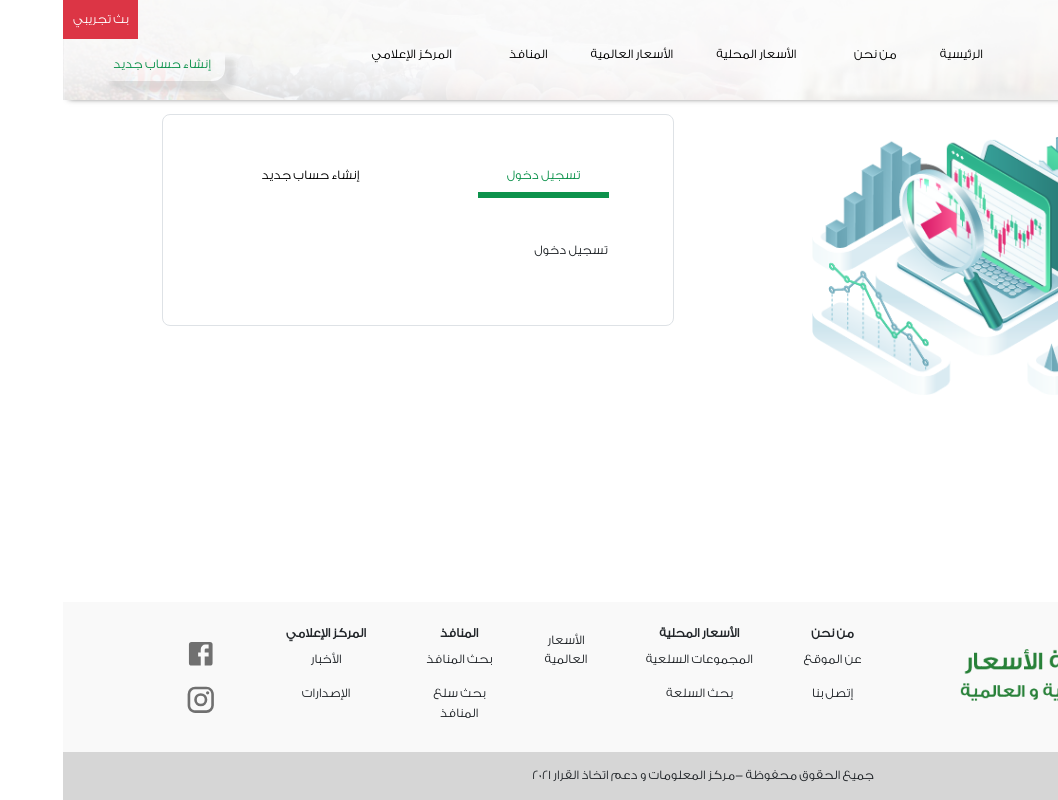
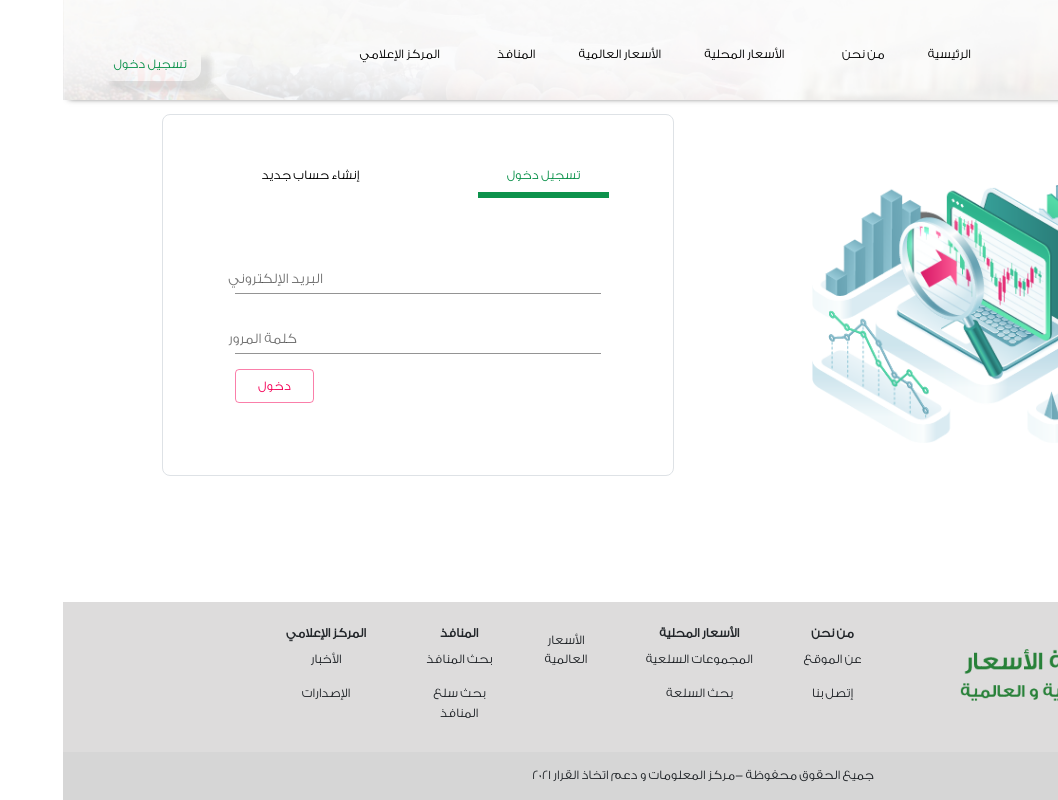
Before and after one commit to mostafashabanelbanna/AgriPrice, a React (Create React App) app: page /auth in a window 1280 px wide. Shown: the whole page, without its empty margins (222-1280 px from the left). Built offline with nearby package versions, Linux system fonts and the light colour scheme; what jss-rtl would draw is missing.

Commit message:
login page

```diff
--- a/src/components/Header_Footer/Footer.js
+++ b/src/components/Header_Footer/Footer.js
@@ -8,7 +8,7 @@ import siteLogo from "../../assets/images/header_footer/logo_banner.png";
 import { Link } from "react-router-dom";
 const Footer = () => {
   return (
-    <footer style={{ backgroundColor: "var(--main-gray)" }}>
+    <footer style={{ backgroundColor: "#dddcdc" }}>
       <Container>
         <Row className="p-4">
           {/* <Col lg={2}>
@@ -91,7 +91,7 @@ const Footer = () => {
               </Col>
             </Row>
           </Col>
-          <Col
+          {/* <Col
             lg={1}
             className="d-flex flex-column align-items-center justify-content-center"
           >
@@ -101,7 +101,7 @@ const Footer = () => {
             <a href="#" className="my-2">
               <InstagramIcon fontSize="large" style={{ color: "#707070" }} />
             </a>
-          </Col>
+          </Col> */}
         </Row>
       </Container>
       <Container fluid style={{ backgroundColor: "#d6d6d6" }}>
--- a/src/components/Header_Footer/Header.js
+++ b/src/components/Header_Footer/Header.js
@@ -2,16 +2,20 @@ import React, { useState } from "react";
 import { Link, NavLink } from "react-router-dom";
 
 import NavDropdown from "react-bootstrap/NavDropdown";
-
-// import MenuIcon from "@material-ui/icons/Menu";
 import MenuOpenIcon from "@material-ui/icons/MenuOpen";
 import CloseIcon from "@material-ui/icons/Close";
+import { connect } from "react-redux";
+
+import { saveLoginData } from "../../store/actions/Auth";
 
 import siteLogo from "../../assets/images/header_footer/logo_banner.png";
 
+import { useHistory } from "react-router";
+
 import "./Header.css";
 
-const Header = () => {
+const Header = (props) => {
+  const history = useHistory();
   const [click, setClick] = useState(false);
   const [showAboutUs, setAboutUs] = useState(false);
   const [showMediaCorner, setMediaCorner] = useState(false);
@@ -49,6 +53,12 @@ const Header = () => {
   const closeMobileMenu = (parent) => {
     setParent(parent);
     setClick(false);
+  };
+
+  const logOut = () => {
+    props.saveLoginDataObj({});
+    localStorage.removeItem("token");
+    history.push("/auth");
   };
 
   return (
@@ -238,7 +248,8 @@ const Header = () => {
               </NavDropdown>
             </li>
           </ul>
-          <div
+
+          {/* <div
             style={{
               backgroundColor: "#dc3545",
               color: "#fff",
@@ -249,9 +260,38 @@ const Header = () => {
             }}
           >
             بث تجريبي
-          </div>
+          </div> */}
         </div>
         <div>
+          {/* {console.log(props.loggedInUser.username)} */}
+          {props.loggedInUser && "username" in props.loggedInUser ? (
+            <ul
+              style={{ marginBottom: 0, marginTop: "2rem" }}
+              className={click ? "nav-menu active" : "nav-menu"}
+            >
+              <li className="nav-item">
+                <span
+                  className="d-flex justify-content-center align-items-center"
+                  style={{ padding: "0.5rem 1rem" }}
+                >
+                  مرحباً {props.loggedInUser.username}
+                </span>
+              </li>
+              <li className="nav-item">
+                <NavLink
+                  to="/"
+                  exact
+                  activeClassName=""
+                  className="nav-links"
+                  onClick={() => {
+                    logOut();
+                  }}
+                >
+                  تسجيل خروج
+                </NavLink>
+              </li>
+            </ul>
+          ) : (
             <ul
               style={{ marginBottom: 0, marginTop: "2rem" }}
               className={click ? "nav-menu active" : "nav-menu"}
@@ -264,14 +304,29 @@ const Header = () => {
                   className="nav-links"
                   onClick={() => closeMobileMenu("")}
                 >
-                إنشاء حساب جديد
+                  تسجيل دخول
                 </NavLink>
               </li>
             </ul>
+          )}
         </div>
       </nav>
     </>
   );
 };
 
-export default Header;
+const mapStateToProps = (state) => {
+  return {
+    loggedInUser: state.login.CuurentLoginData,
+  };
+};
+
+const mapDispatchToProps = (dispatch) => {
+  return {
+    saveLoginDataObj: (res) => {
+      dispatch(saveLoginData(res));
+    },
+  };
+};
+
+export default connect(mapStateToProps, mapDispatchToProps)(Header);
--- a/src/components/Pages/Auth/Auth.js
+++ b/src/components/Pages/Auth/Auth.js
@@ -5,6 +5,7 @@ import authLogo from "../../../assets/images/auth.png";
 import Registeration from "./Registeration";
 
 import "./Auth.css";
+import Login from "./Login";
 
 const Auth = () => {
   return (
@@ -20,7 +21,7 @@ const Auth = () => {
           <div className="p-4 border m-3" style={{ borderRadius: "8px" }}>
             <Tabs className="mt-4 justify-content-around auth_tabs">
               <Tab defaultValue eventKey={0} title="تسجيل دخول" className="p-5">
-                تسجيل دخول
+                <Login />
               </Tab>
               <Tab
                 defaultValue
--- /dev/null
+++ b/src/components/Pages/Auth/Login.js
@@ -0,0 +1,122 @@
+import React, { useState, useEffect } from "react";
+import { useFormik } from "formik";
+import * as yup from "yup";
+
+import Button from "@material-ui/core/Button";
+import TextField from "@material-ui/core/TextField";
+import swal from "sweetalert";
+import { connect } from "react-redux";
+
+import { axios } from "../../Axios/Axios";
+
+import { saveLoginData } from "../../../store/actions/Auth";
+import { useHistory } from "react-router";
+
+const Login = (props) => {
+  const [isAuthUser, setIsAuthUser] = useState(false);
+  const history = useHistory();
+  const validationSchema = yup.object({
+    Email: yup
+      .string("أدخل البريد الإلكتروني")
+      .email("بريد إلكتروني غير صالح")
+      .required("أدخل البريد الإلكتروني"),
+    Password: yup
+      .string()
+      .required("Please enter your password")
+      .matches(
+        /^.*(?=.{8,})((?=.*[!@#$%^&*()\-_=+{};:,<.>]){1})(?=.*\d)((?=.*[a-z]){1})((?=.*[A-Z]){1}).*$/,
+        // "Password must contain at least 8 characters, one uppercase, one number and one special case character",
+        "استخدام 8 أحرف أو أكثر باستعمال مزيج من الأحرف والأحرف الكبيرة  والأرقام والرموز"
+      ),
+  });
+
+  let loginForm;
+
+  const formik = useFormik({
+    initialValues: {
+      Email: "",
+      Password: "",
+    },
+    validationSchema: validationSchema,
+    onSubmit: async (values) => {
+      const response = await axios
+        .post(`/Identity/Login`, values)
+        .catch((err) => {
+          console.log(err);
+          if (err.response.status === 401) {
+            swal({
+              title: "",
+              text: "بيانات الدخول غير صحيحة",
+              icon: "error",
+              button: "موافق",
+            });
+            formik.values.Password = "";
+          }
+        }); //handle errors
+      if (response && response.data) {
+        if (response.data.status === 200) {
+          props.saveLoginDataObj(response.data.result);
+          localStorage.setItem("token", response.data.token);
+          setIsAuthUser(true);
+          history.push("/");
+        }
+      }
+    },
+  });
+
+  return (
+    <form ref={(el) => (loginForm = el)} onSubmit={formik.handleSubmit}>
+      {/* {console.log(props)} */}
+      <TextField
+        style={{ width: "100%" }}
+        className="px-2 my-2"
+        id="Email"
+        name="Email"
+        label="البريد الإلكتروني"
+        type="Email"
+        value={formik.values.Email}
+        onChange={formik.handleChange}
+        error={formik.touched.Email && Boolean(formik.errors.Email)}
+        helperText={formik.touched.Email && formik.errors.Email}
+      />
+      <TextField
+        style={{ width: "100%" }}
+        className="px-2 my-2"
+        id="Password"
+        name="Password"
+        label="كلمة المرور"
+        type="password"
+        value={formik.values.Password}
+        onChange={formik.handleChange}
+        error={formik.touched.Password && Boolean(formik.errors.Password)}
+        helperText={formik.touched.Password && formik.errors.Password}
+      />
+
+      <div className="px-2 my-2 d-flex justify-content-end">
+        <Button
+          className="px-4 "
+          variant="outlined"
+          color="secondary"
+          type="submit"
+        >
+          دخول
+        </Button>
+      </div>
+    </form>
+  );
+};
+const mapStateToProps = (state) => {
+  return {
+    loggedInUser: state.login.CuurentLoginData,
+  };
+};
+
+const mapDispatchToProps = (dispatch) => {
+  return {
+    saveLoginDataObj: (res) => {
+      dispatch(saveLoginData(res));
+    },
+  };
+};
+
+export default connect(mapStateToProps, mapDispatchToProps)(Login);
--- a/src/components/Pages/Auth/Registeration.js
+++ b/src/components/Pages/Auth/Registeration.js
@@ -172,7 +172,7 @@ const Registeration = () => {
           color="secondary"
           type="submit"
         >
-          إرسال
+          تسجيل
         </Button>
       </div>
     </form>
--- a/src/components/Pages/Home/Focus-general-indicator/GeneralIndicatorTabs.js
+++ b/src/components/Pages/Home/Focus-general-indicator/GeneralIndicatorTabs.js
@@ -30,7 +30,8 @@ const GeneralIndicatorTabs = () => {
       .catch((err) => console.log("Error", err)); //handle errors
     if (response && response.data) {
       setFocusedGeneralIndicator(response.data); // set FocusedGeneralIndicator data to state
-      getMainIndicators(response.data[0].generalIndicatorId);
+      if (response.data.length > 0)
+        getMainIndicators(response.data[0].generalIndicatorId);
     }
   };
   const getMainIndicators = async (id) => {
--- /dev/null
+++ b/src/store/actions/Auth.js
@@ -0,0 +1,14 @@
+import { axios } from "../../components/Axios/Axios";
+import * as actionTypes from "./actionTypes";
+export const getLoginData = (paylaod) => {
+  return {
+    type: actionTypes.LOGIN,
+    payload: paylaod,
+  };
+};
+
+export const saveLoginData = (param) => {
+  return (dispatch) => {
+    dispatch(getLoginData(param));
+  };
+};
--- a/src/store/actions/actionTypes.js
+++ b/src/store/actions/actionTypes.js
@@ -2,3 +2,4 @@ export const SAVE_SEARCH_RES = "SAVE_SEARCH_RES";
 export const GET_SEARCH_RES = "GET_SEARCH_RES";
 export const CURRENT_GENERALINDICATOR = "CURRENT_GENERALINDICATOR";
 export const PORT_SEARCH = "PORT_SEARCH";
+export const LOGIN = "LOGIN";
--- /dev/null
+++ b/src/store/reducers/Auth.js
@@ -0,0 +1,18 @@
+import * as actionTypes from "../actions/actionTypes";
+const initialState = {};
+const saveLoginData = (state = initialState, action) => ({
+  ...state,
+  CuurentLoginData: action.payload,
+});
+
+const CurrentLoginData = (state = initialState, action) => {
+  switch (action.type) {
+    case actionTypes.LOGIN: {
+      state = saveLoginData(state, action);
+      break;
+    }
+  }
+  return state;
+};
+
+export default CurrentLoginData;
--- a/src/store/reducers/index.js
+++ b/src/store/reducers/index.js
@@ -2,9 +2,11 @@ import { combineReducers } from "redux";
 import LocSearchRes from "./LocSearchRes";
 import LocGeneralIndicator from "./LocGeneralIndicator";
 import PortSearch from "./PortSearch";
+import login from "./Auth";
 
 export default combineReducers({
   LocSearchRes,
   LocGeneralIndicator,
-  PortSearch
+  PortSearch,
+  login,
 });
```
Also changed, not shown: src/store/actions/locSearchRes.js (+0 -20 lines), 2 other files (tests, documents, lock files or other folders). Lines whose indentation alone changed are shown as unchanged.
